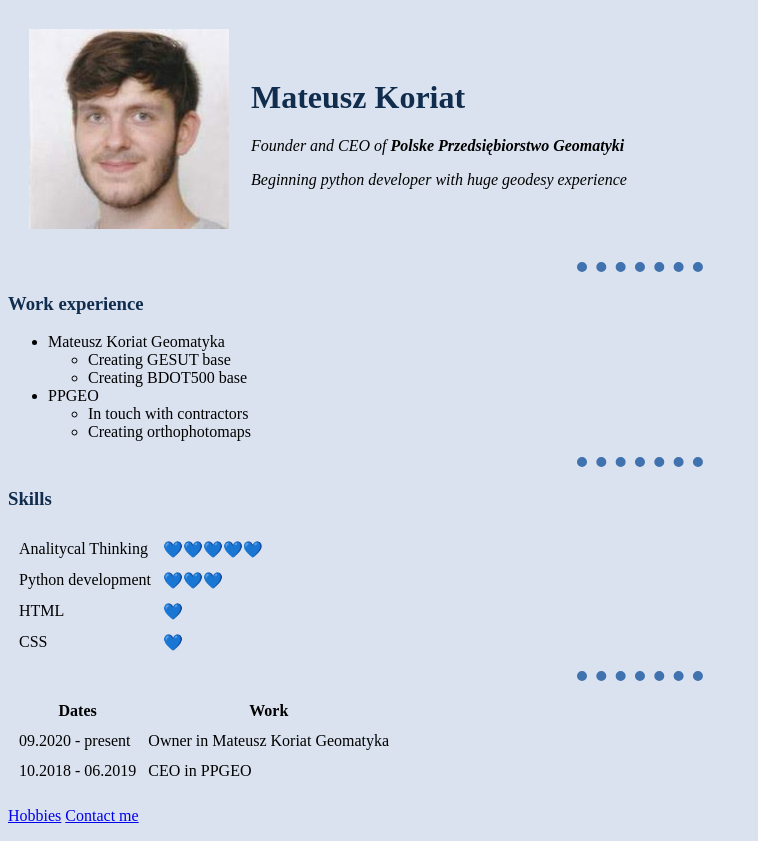
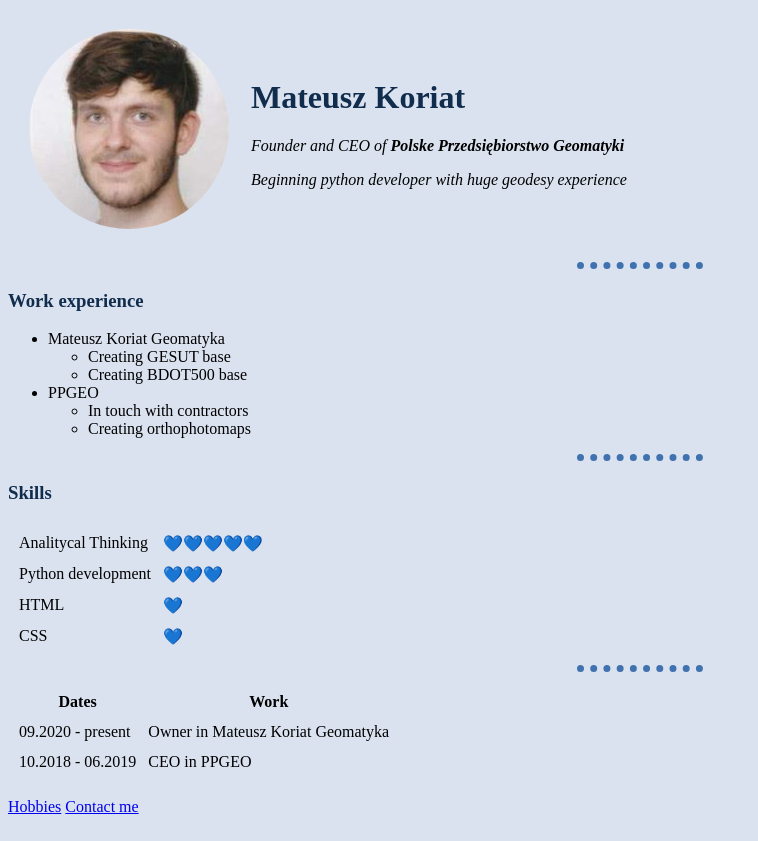
Before and after one commit to Koriatt/cv, a plain HTML site: page index.html in a window 1280 px wide. Shown: the whole page, without its empty margins (0-758 px from the left). Drawn offline with Linux system fonts and the light colour scheme.

Commit message:
Update files

```diff
--- a/css/styles.css
+++ b/css/styles.css
@@ -3,7 +3,7 @@ body {
 }
 hr {
     border-style: dotted none none;
-    border-width: 10px;
+    border-width: 7px;
     border-color: #3F72AF;
     height: 2px;
     width: 10%;
@@ -15,3 +15,6 @@ h1 {
 h3 {
     color: #112D4E;
 }
+#profile_pic {
+    border-radius: 100%;
+}
--- a/index.html
+++ b/index.html
@@ -13,7 +13,7 @@
 <body>
   <table cellspacing="20">
     <tr>
-      <td><img src="images\image.jpg" alt=""></td>
+      <td><img id="profile_pic" src="images\image.jpg" alt=""></td>
       <td>
         <h1>Mateusz Koriat</h1>
         <p><em>Founder and CEO of <strong>Polske Przedsiębiorstwo Geomatyki</strong></em></p>
```
